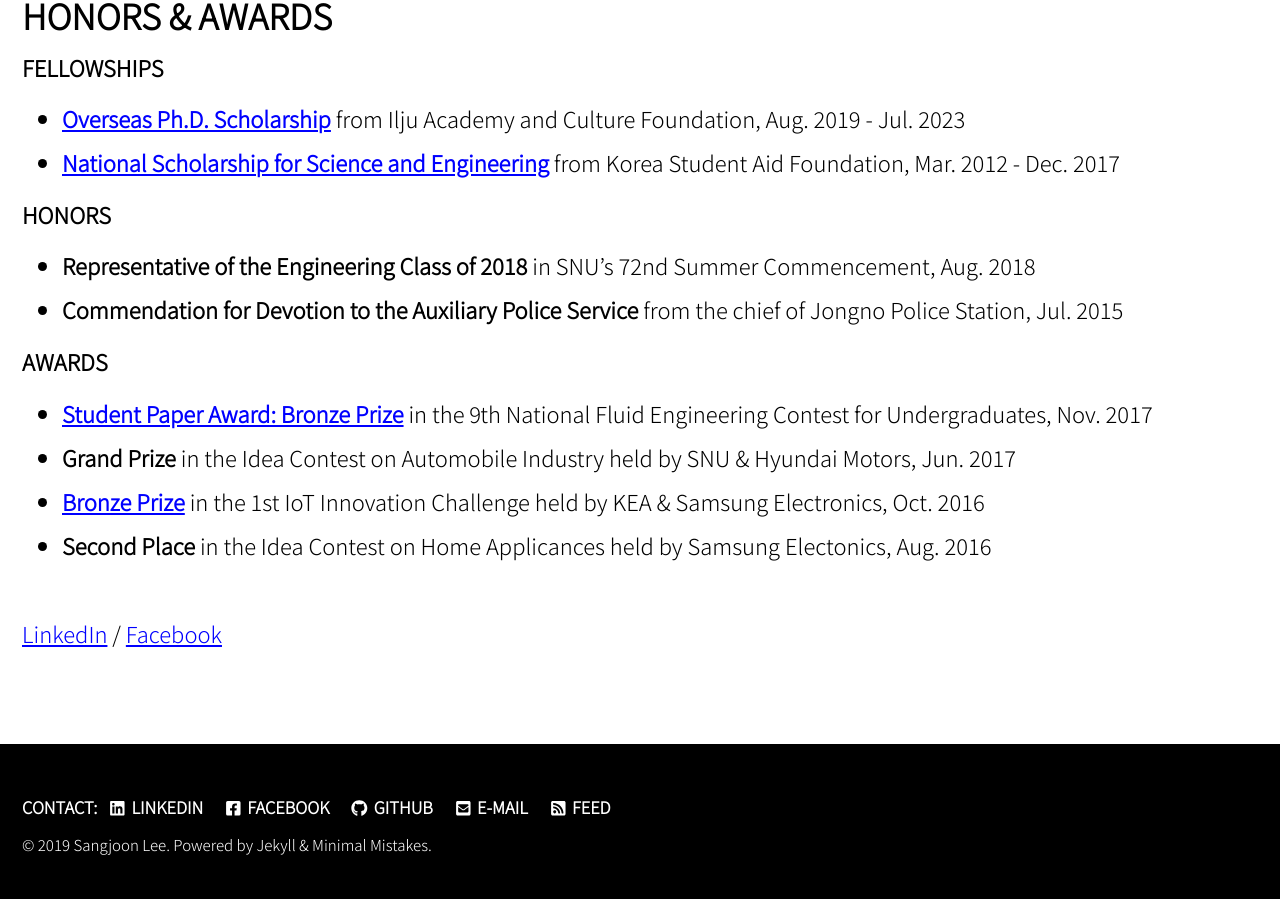
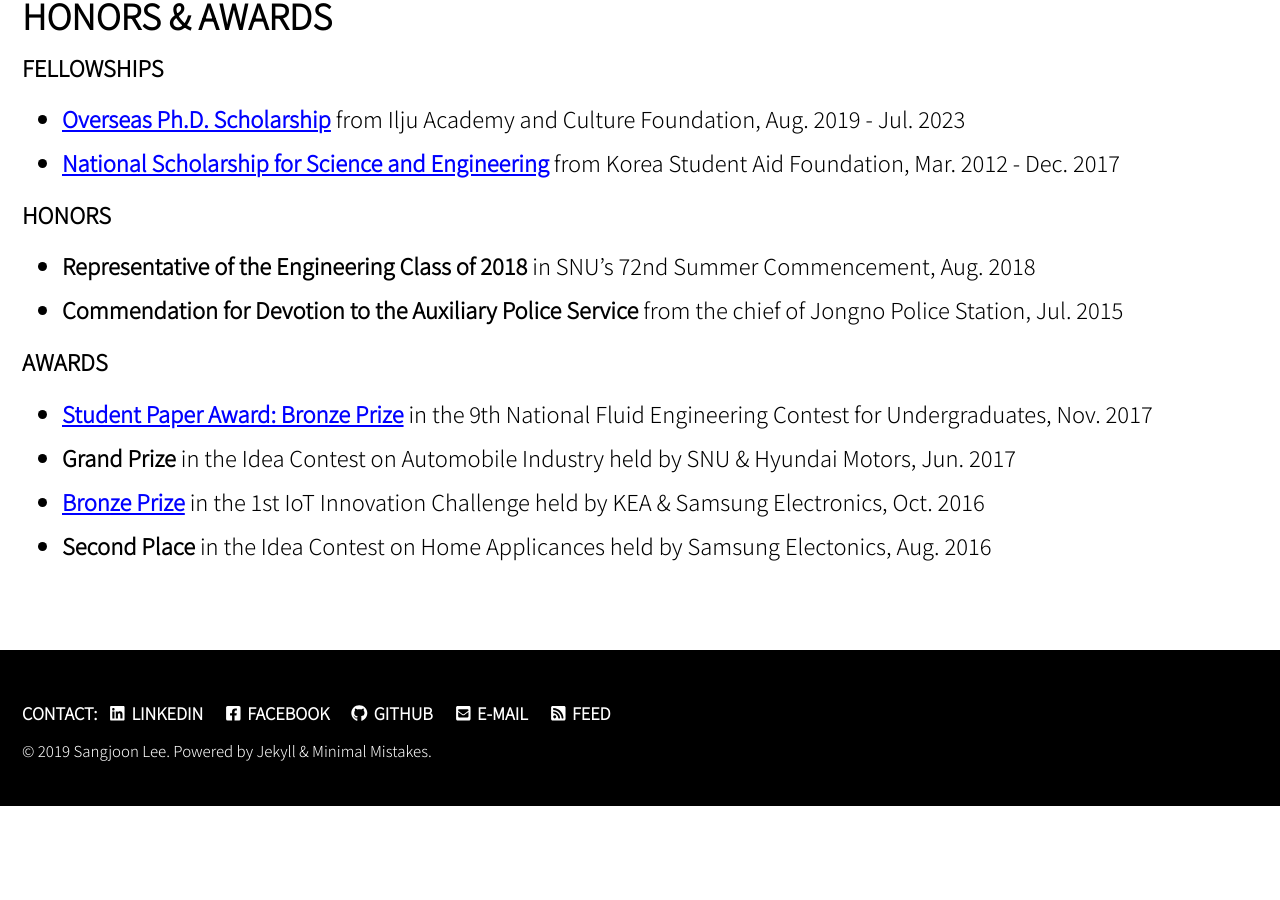
Before and after one commit to jun9303/jun9303.github.io, a Jekyll site: the page built from _pages/about.md, in a window 1280 px wide and 900 px high, scrolled down 2548 px. Built offline with Jekyll 4.4.1, drawn with Linux system fonts in a browser that asks for light colours; cached includes are drawn as plain includes; nearby versions of some CDN libraries; after the commit the page ends 3353 px from its top, so only the background shows below that.

Commit message:
Signed-off-by: jun9303 <jun9303@gmail.com>

```diff
--- a/_pages/about.md
+++ b/_pages/about.md
@@ -90,8 +90,8 @@ feature_row:
 - **[Bronze Prize](http://www.iotchallenge.kr/prize-list.php?boardid=prize&mode=view&idx=21&sk=&sw=&offset=&category=2016)** in the 1st IoT Innovation Challenge held by KEA & Samsung Electronics, Oct. 2016
 - **Second Place** in the Idea Contest on Home Applicances held by Samsung Electonics, Aug. 2016
 
-<br>
-[LinkedIn](https://www.linkedin.com/in/sangjoonlee93) / [Facebook](https://www.facebook.com/jun9303)
+<!-- <br>
+[LinkedIn](https://www.linkedin.com/in/sangjoonlee93) / [Facebook](https://www.facebook.com/jun9303) -->
 
 <style type="text/css">
 .archive__item {
```
